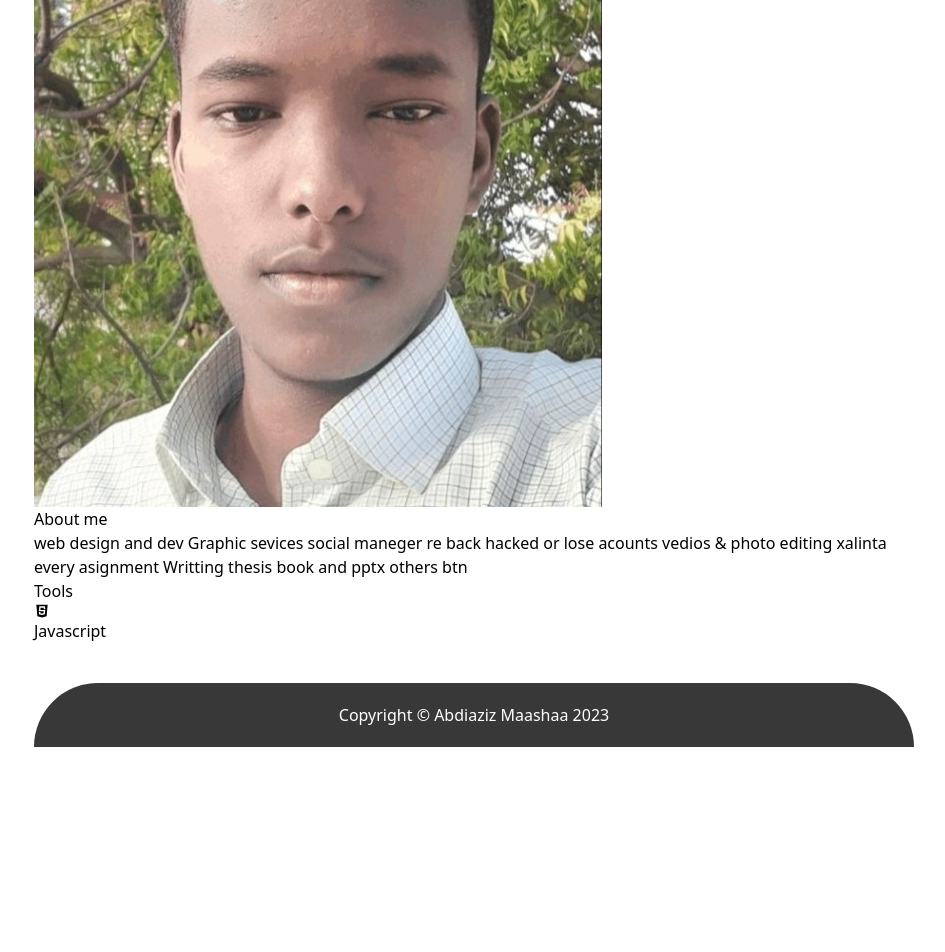
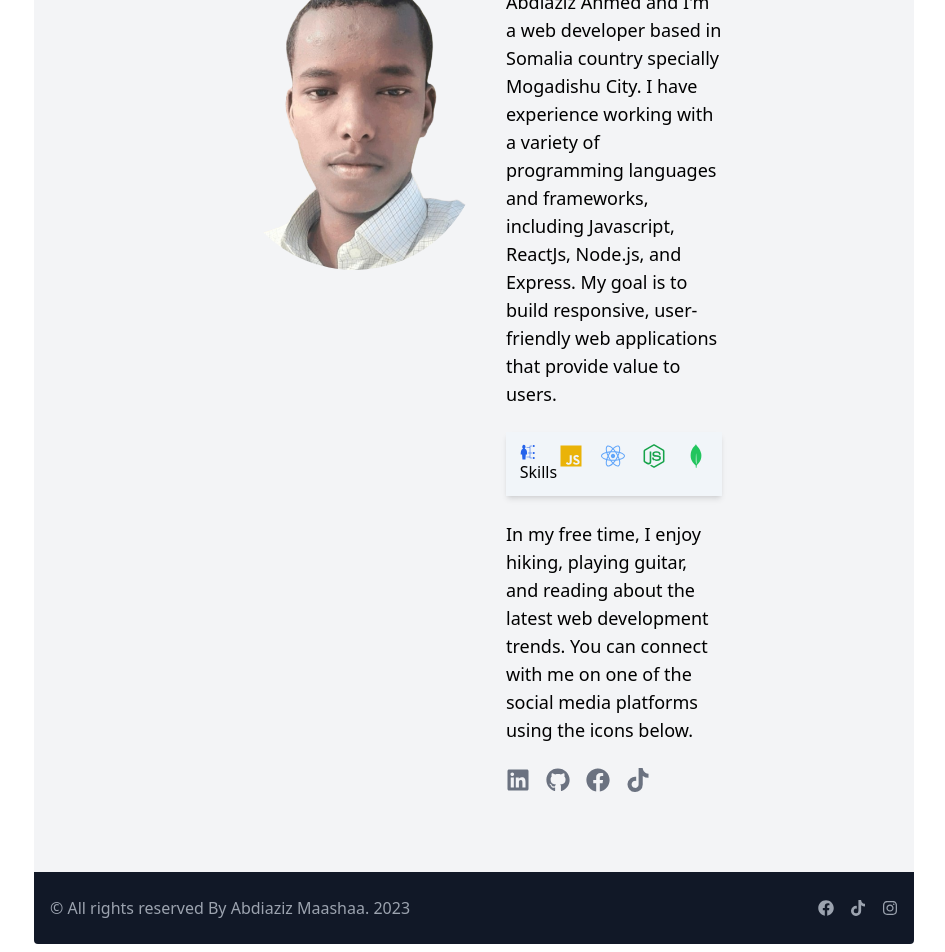
Before and after one commit to abdiaziz2112/portfolioapp, a React (Create React App) app: page /about in a window 1280 px wide. Shown: the part 268-1220 px from the top of the page, without its empty margins (166-1111 px from the left). Before the commit the page ends 1023 px from the top, so only its background shows below. Built offline with nearby package versions, Linux system fonts and the light colour scheme.

Commit message:
some completed

```diff
--- a/package.json
+++ b/package.json
@@ -8,7 +8,9 @@
     "@testing-library/user-event": "^13.5.0",
     "react": "^18.2.0",
     "react-dom": "^18.2.0",
+    "react-hook-form": "^7.43.7",
     "react-icons": "^4.8.0",
+    "react-leaflet": "^4.2.1",
     "react-router-dom": "^6.9.0",
     "react-scripts": "5.0.1",
     "web-vitals": "^2.1.4"
--- a/src/components/About.js
+++ b/src/components/About.js
@@ -1,45 +1,91 @@
-import React from 'react'
-import img from '../assets/cover.jpeg'
-import {FaReact, FaNode} from "react-icons/fa";
-import {SiTailwindcss, DiGitmerge, DiJavascript } from "react-icons/di";
-import {FiCode} from "react-icons/fi";
-import {MdLocalAirport, MdNature} from "react-icons/md";
-import {BsFillBookFill} from "react-icons/bs";
-import {GiSelfLove} from "react-icons/gi";
-import {} from "react-icons/";
-function About() {
+import { FaLinkedin, FaGithub, FaFacebook, FaTiktok, FaReact, FaNodeJs} from 'react-icons/fa';
+import {IoLogoJavascript} from 'react-icons/io5';
+import {SiMongodb} from 'react-icons/si'
+import {GiSkills} from 'react-icons/gi'
+import img from '../assets/cover.png'
+const About = () => {
   return (
-    <div>
-        {/* left */}
-        <div>
-            <img src={img}/>
+    <div className='bg-gray-100 py-10 px-6 md:py-20 md:px-32 lg:px-48'>
+      <div className='max-w-4xl mx-auto'>
+        <h1 className='text-3xl font-bold mb-6 text-center md:text-left'>
+          About Me
+        </h1>
+        <div className='flex flex-col sm:flex-row '>
+          <div className='flex-shrink-0 w-64 mb-4 md:mb-0 md:mr-6 border-neutral-800'>
+            <img
+              src={img}
+              alt='profile'
+              className='rounded-full w-full'
+            />
+          </div>
+          <div className='flex-1'>
+            <h1 className='font-bold'></h1>
+            <p className='text-lg mb-6'>
+              Hello there! My name is Abdiaziz Ahmed and I'm a web developer based in Somalia country specially Mogadishu City. I have experience working with a variety of programming
+              languages and frameworks, including Javascript, ReactJs, Node.js, and Express.
+              My goal is to build responsive, user-friendly web applications that
+              provide value to users.
+            </p>
+            <div className='flex justify-evenly bg-slate-100 shadow-md p-3'>
+                <h1><GiSkills className='text-blue-600'/> Skills</h1>
+              <span className='mr-4'
+              >
+                <IoLogoJavascript className='w-6 h-6 text-yellow-500 hover:text-yellow-400 transition-colors duration-300' />
+              </span>
+              <span className='mr-4'>
+                <FaReact className='w-6 h-6 text-blue-400 hover:text-blue-300 transition-colors duration-300' />
+              </span>
+              <a className='mr-4'>
+                <FaNodeJs className='w-6 h-6 text-green-600 hover:text-green-500 transition-colors duration-300' />
+              </a>
+              <span>
+                <SiMongodb className='w-6 h-6 text-green-500 hover:text-green-400 transition-colors duration-300' />
+              </span>
+            </div>
+            <br/>
+            <p className='text-lg mb-6'>
+              In my free time, I enjoy hiking, playing guitar, and reading about
+              the latest web development trends. You can connect with me on one of the  social media platforms
+              using the icons below.
+            </p>
+            <div className='flex '>
+              <a
+                href='#'
+                target='_blank'
+                rel='noreferrer'
+                className='mr-4'
+              >
+                <FaLinkedin className='w-6 h-6 text-gray-500 hover:text-gray-700 transition-colors duration-300' />
+              </a>
+              <a
+                href='#'
+                target='_blank'
+                rel='noreferrer'
+                className='mr-4'
+              >
+                <FaGithub className='w-6 h-6 text-gray-500 hover:text-gray-700 transition-colors duration-300' />
+              </a>
+              <a
+                href='#'
+                target='_blank'
+                rel='noreferrer'
+                className='mr-4'
+              >
+                <FaFacebook className='w-6 h-6 text-gray-500 hover:text-gray-700 transition-colors duration-300' />
+              </a>
+              <a
+                href='#'
+                target='_blank'
+                rel='noreferrer'
+              >
+                <FaTiktok className='w-6 h-6 text-gray-500 hover:text-gray-700 transition-colors duration-300' />
+              </a>
+            </div>
+          </div>
         </div>
+      </div>
+    </div>
+  );
+};
 
-        {/* right */}
-        <div>
-            <h1>About me</h1>
-            <p>
-            web design and dev Graphic sevices social maneger
-            re back hacked or lose acounts vedios & photo editing
-             xalinta every asignment  Writting thesis book and pptx others btn
-
-            </p>
-        </div>
-
-        {/* Tools */}
-        <div>
-            <h2>Tools</h2>
-            <div>
-                <div>
-                    <DiJavascript/> Javascript
-
-                </div>
-            </div>
-        </div>
-
-        {/* Intrest */}
-    </div>
-  )
-}
-
-export default About
+export default About;
--- a/src/components/Contact.js
+++ b/src/components/Contact.js
@@ -1,9 +1,43 @@
-import React from 'react'
+import { useState } from 'react';
+import { HiMail, HiPhone } from 'react-icons/hi';
+import { FaMapMarkerAlt } from 'react-icons/fa';
 
-function Contact() {
+import { MapContainer as LeafletMap, TileLayer, Marker, Popup } from 'react-leaflet';
+
+const Contact = () => {
+  const [position, setPosition] = useState([2.059, 45.343]); // Mogadishu, Somalia
+
   return (
-    <div>Contact</div>
-  )
-}
+    <div className="max-w-4xl mx-auto px-4 py-8 sm:px-6 lg:px-8">
+      <h2 className="text-2xl font-medium mb-4">Contact Me</h2>
+      <div className="flex flex-col sm:flex-row sm:space-x-6">
+        <div className="flex items-center space-x-2 mb-4 sm:mb-0">
+          <HiMail className="text-gray-400" />
+          <a href="mailto:maashaajr@gmail.com" className="text-gray-600">
+            maashaajr@gmail.com
+          </a>
+        </div>
+        <div className="flex items-center space-x-2 mb-4 sm:mb-0">
+          <HiPhone className="text-gray-400" />
+          <a href="tel:+252619792712" className="text-gray-600">
+            +252619792712
+          </a>
+        </div>
+        <div className="flex items-center space-x-2">
+          <FaMapMarkerAlt className="text-gray-400" />
+          <span className="text-gray-600">Warta Nabada, Mogadishu, Somalia</span>
+        </div>
+      </div>
+      <LeafletMap center={position} zoom={13} style={{ height: '400px', marginTop: '20px' }}>
+        <TileLayer url="https://{s}.tile.openstreetmap.org/{z}/{x}/{y}.png" />
+        <Marker position={position}>
+          <Popup>
+            A pretty CSS3 popup. <br /> Easily customizable.
+          </Popup>
+        </Marker>
+      </LeafletMap>
+    </div>
+  );
+};
 
-export default Contact
+export default Contact;
--- a/src/components/Footer.js
+++ b/src/components/Footer.js
@@ -1,19 +1,30 @@
-import React from 'react'
+import React from "react";
+import { FaFacebook, FaTiktok, FaInstagram } from "react-icons/fa";
+import { Link } from "react-router-dom";
 
+const Footer = () => {
+  return (
+    <footer className="bg-gray-900 rounded-b">
+      <div className="container mx-auto py-6 px-4">
+        <div className="md:flex md:items-center md:justify-between">
+          <div className="flex justify-center md:order-2">
+            <Link to="https://www.facebook.com/abdiaziz.Africa" className="text-gray-400 hover:text-white ml-4">
+              <FaFacebook />
+            </Link>
+            <Link to="https://www.tiktok.com/@abdi_aziz1?is_from_webapp=1&sender_device=pc" className="text-gray-400 hover:text-white ml-4">
+              <FaTiktok />
+            </Link>
+            <Link to="#" className="text-gray-400 hover:text-white ml-4">
+              <FaInstagram />
+            </Link>
+          </div>
+          <div className="text-center md:text-left md:order-1">
+            <p className="text-gray-400"> &copy; All rights reserved By  Abdiaziz Maashaa.  {new Date().getFullYear()} </p>
+          </div>
+        </div>
+      </div>
+    </footer>
+  );
+};
 
-function Footer() {
-  return (
-
-    <div className='bg-[#383838] text-white rounded-t-full mt-10 mb-0'>
-        <div className='p-5'>
-        <h1 className='text-center'>Copyright &copy; Abdiaziz Maashaa {new Date().getFullYear()}</h1>
-        </div>
-    </div>
-
-
-
-  )
-
-}
-
-export default Footer
+export default Footer;
--- a/src/components/Header.js
+++ b/src/components/Header.js
@@ -25,7 +25,7 @@ function Header() {
             <Link to="/">Home</Link>
             <Link to="/services">Services</Link>
             <Link to="/about">About</Link>
-            <Link to="/projects">Projects</Link>
+            {/* <Link to="/projects">Projects</Link> */}
             <div className='bg-blue-500 text-white hover:-translate-y-1 duration-100 px-3 py-1 rounded-lg'>
             <Link to="/contact">Contact</Link>
 
@@ -41,7 +41,7 @@ function Header() {
             <Link to="/services">Services</Link>
             <Link to="/about">About</Link>
 
-            <Link to="/projects">Projects</Link>
+            {/* <Link to="/projects">Projects</Link> */}
             <div className='bg-blue-500 text-white hover:-translate-y-1 duration-100 w-24 px-3 py-1 rounded-lg'>
             <Link to="/contact">Contact</Link>
             </div>
--- a/src/components/Services.js
+++ b/src/components/Services.js
@@ -1,10 +1,13 @@
 import { FaUserGraduate} from 'react-icons/fa';
 import services from '../assets/services.json';
+
 
 
 function Services() {
 
   return (
+    <>
+
     <div className="bg-gray-100 py-16 px-4 sm:px-6 lg:px-8">
       <div className="max-w-7xl mx-auto">
         <h2 className="text-3xl font-extrabold text-gray-900 text-center mb-12">My Services</h2>
@@ -50,6 +53,7 @@ function Services() {
         </div>
       </div>
     </div>
+    </>
   );
 }
 
```
Also changed, not shown: 1 other file (tests, documents, lock files or other folders).
